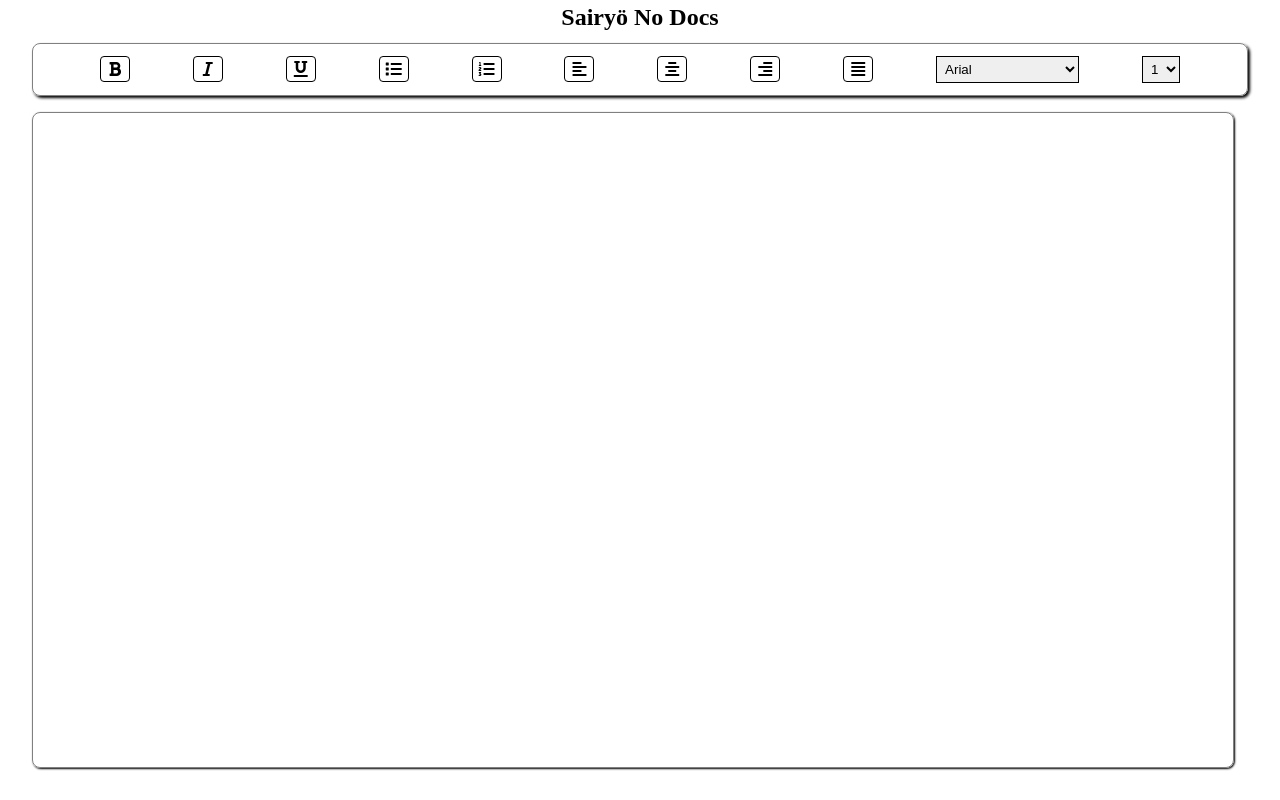
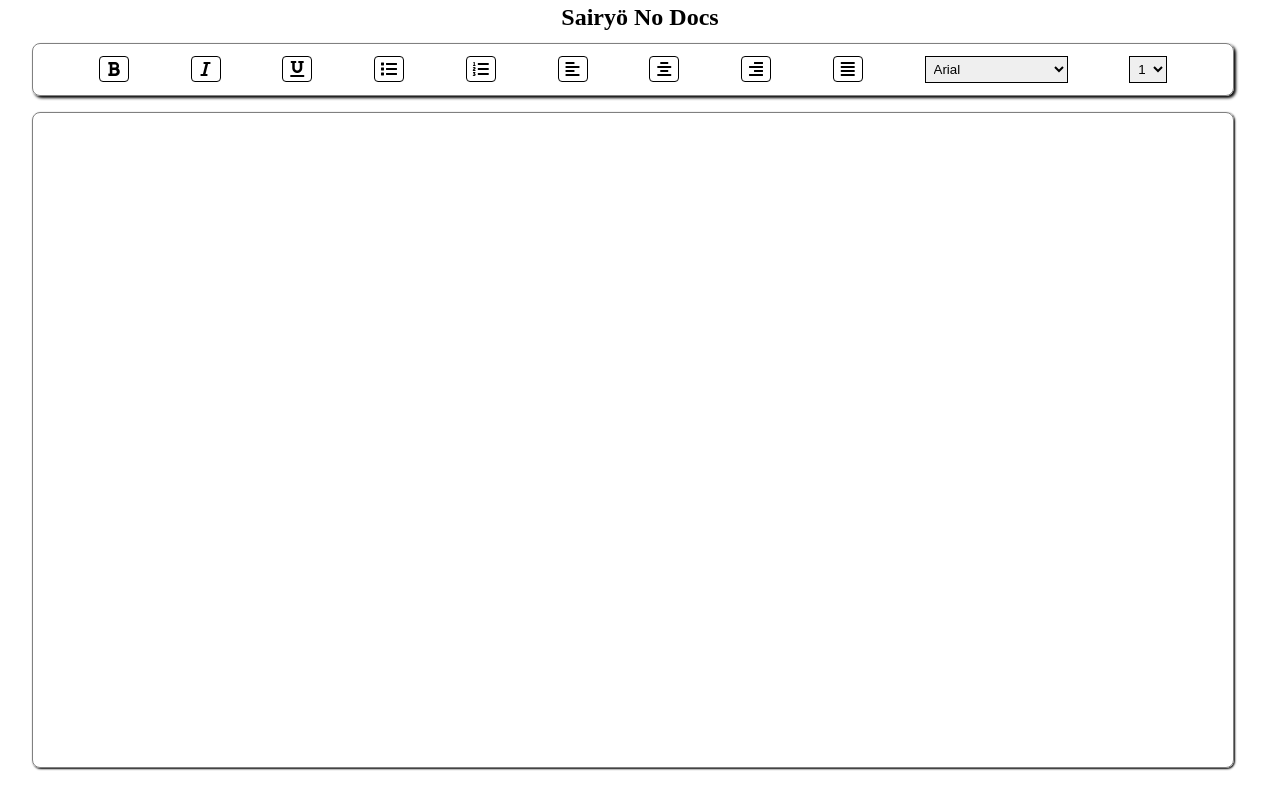
Before and after one commit to sith-lord-vader/docs-clone, a plain HTML site: page index.html in a window 1280 px wide. Drawn offline with Linux system fonts and the light colour scheme.

Commit message:
Buttons CSS fixed

```diff
--- a/style.css
+++ b/style.css
@@ -58,7 +58,7 @@ body {
 }
 
 .buttons {
-	width: calc(100%-2rem);
+	width: calc(100vw - 6rem);
 	display: flex;
 	padding: 0.5rem;
 	margin: 0.75rem 2rem 0rem 2rem;
```
